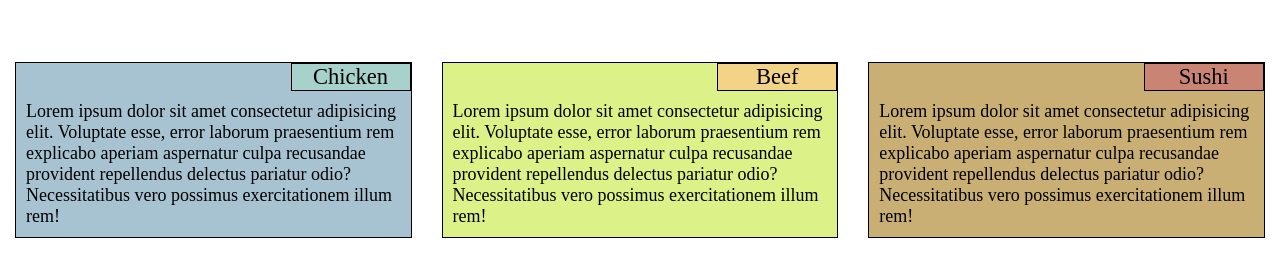
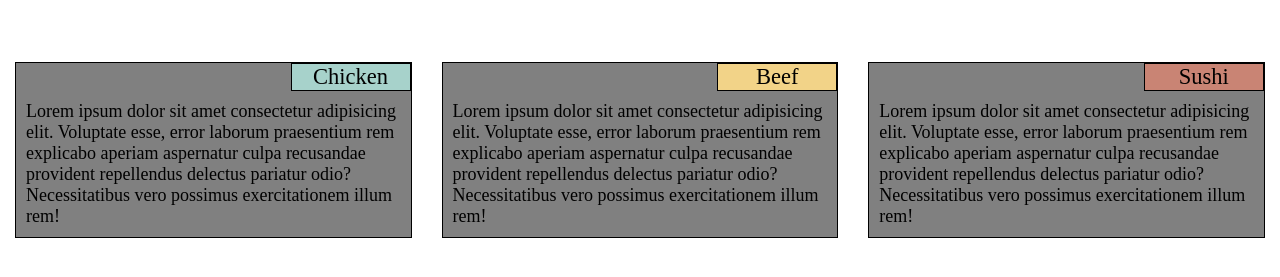
Before and after one commit to joaquin-14R/md2_solution.github.io, a plain HTML site: page index.html in a window 1280 px wide. Shown: the part 69-346 px from the top of the page. Drawn offline with Linux system fonts and the light colour scheme.

Commit message:
changed the background color of the secctions

```diff
--- a/css/style.css
+++ b/css/style.css
@@ -11,6 +11,7 @@ body {
 .box {
     border: 1px solid black;
     margin: 15px;
+    background-color: grey;
 }
 
 .title {
@@ -27,18 +28,6 @@ body {
     text-align: center;
     font-size: 125%;
     left: calc(100% - 120px);
-}
-
-.box1 {
-    background-color: #A7C3D2;
-}
-
-.box2 {
-    background-color: #DCF288;
-}
-
-.box3 {
-    background-color: #C9AF74;
 }
 
 #color_1 {
--- a/index.html
+++ b/index.html
@@ -13,7 +13,7 @@
     <h1 class="title">Our Menu</h1>
     <div class="row">
         <div class="col-lg-4 col-md-6">
-            <div class="box box1">
+            <div class="box">
                 <p id="color_1" class="subtitle">Chicken</p>
                 <p class="description">
                     Lorem ipsum dolor sit amet consectetur adipisicing elit. Voluptate esse, error laborum
@@ -23,7 +23,7 @@
             </div>
         </div>
         <div class="col-lg-4 col-md-6">
-            <div class="box box2">
+            <div class="box">
                 <p id="color_2" class="subtitle">Beef</p>
                 <p class="description">
                     Lorem ipsum dolor sit amet consectetur adipisicing elit. Voluptate esse, error laborum
@@ -33,7 +33,7 @@
             </div>
         </div>
         <div class="col-lg-4 col-md-12">
-            <div class="box box3">
+            <div class="box">
                 <p id="color_3" class="subtitle">Sushi</p>
                 <p class="description">
                     Lorem ipsum dolor sit amet consectetur adipisicing elit. Voluptate esse, error laborum
```
